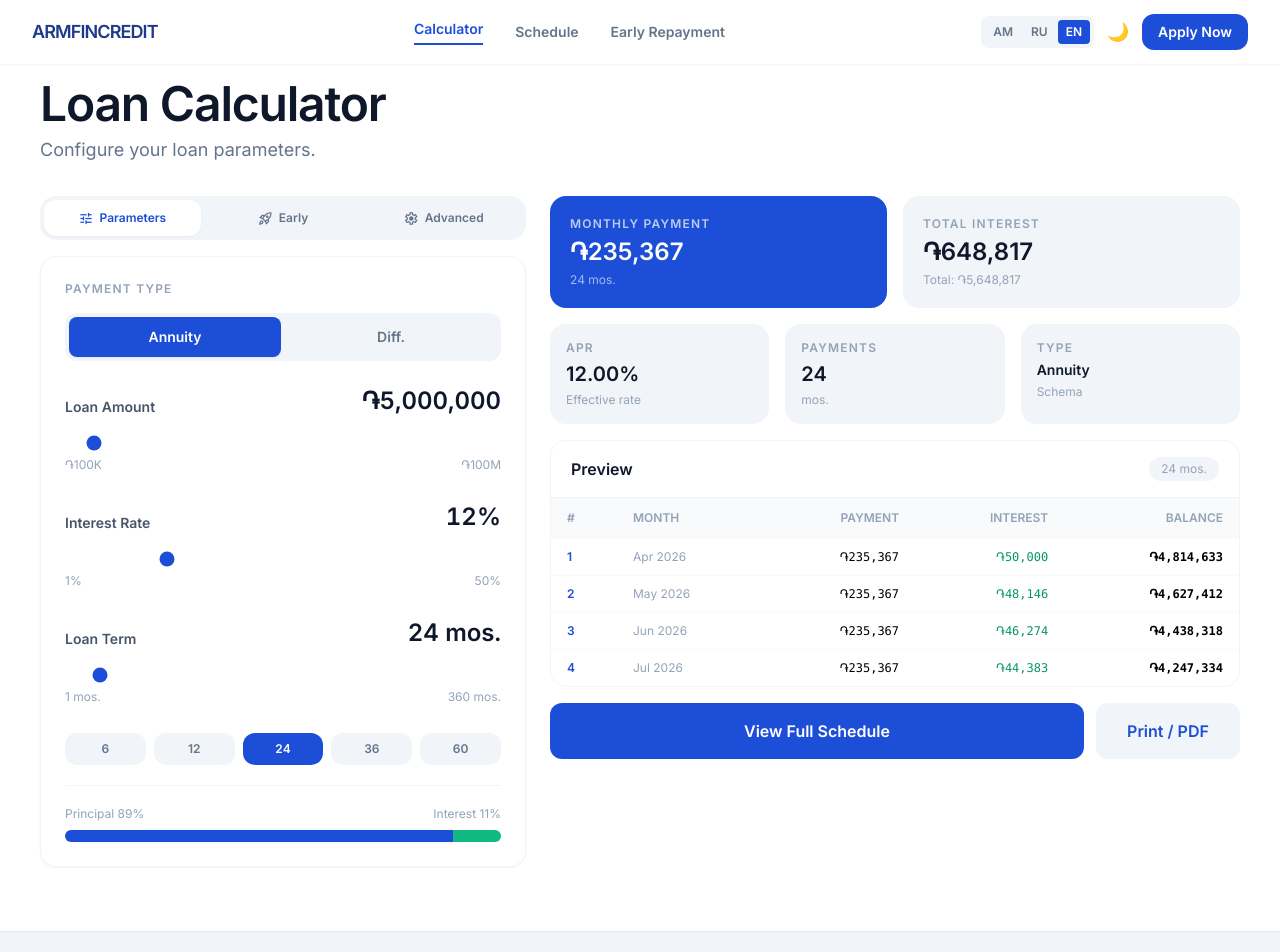
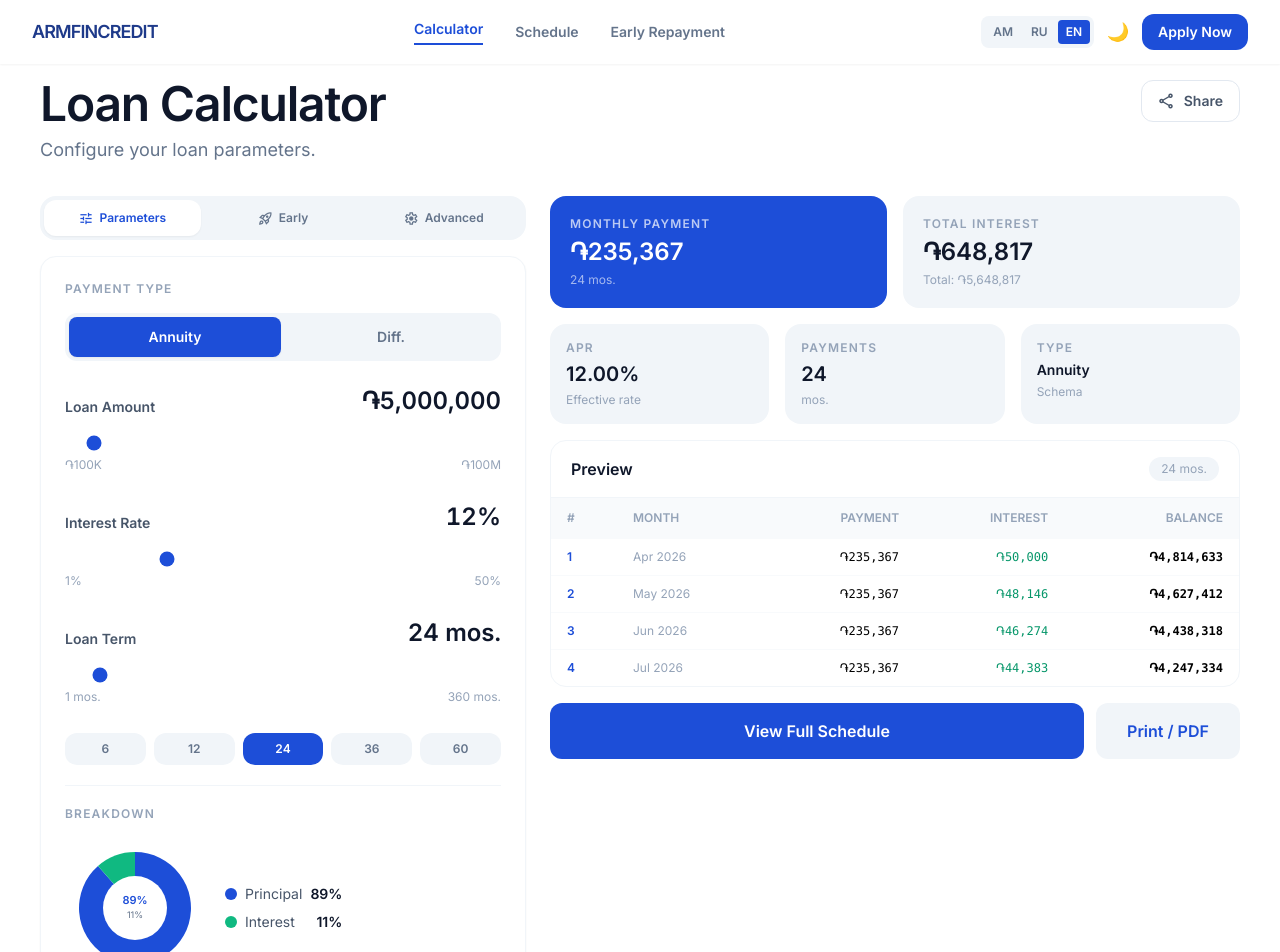
Before and after one commit to GenaCollection/editorial-fintech-app, a React (Vite) app: page / in a window 1280 px wide. Shown: the top 952 px of the page. Built offline with nearby package versions, Linux system fonts and the light colour scheme.

Commit message:
feat(D+E+F+G): 404 page, share URL, CSV export, pie chart

```diff
--- a/src/App.jsx
+++ b/src/App.jsx
@@ -9,6 +9,7 @@ import SchedulePage from './pages/SchedulePage.jsx'
 import EarlyPage from './pages/EarlyPage.jsx'
 import PrivacyPage from './pages/PrivacyPage.jsx'
 import TermsPage from './pages/TermsPage.jsx'
+import NotFoundPage from './pages/NotFoundPage.jsx'
 
 function getInitialTheme() {
   try { var s = localStorage.getItem('afc_theme'); if (s === 'dark' || s === 'light') return s } catch(e) {}
@@ -54,6 +55,7 @@ function AppInner() {
         <Route path="/early" element={<EarlyPage />} />
         <Route path="/privacy" element={<PrivacyPage />} />
         <Route path="/terms" element={<TermsPage />} />
+        <Route path="*" element={<NotFoundPage />} />
       </Routes>
       <Footer />
       <Link
--- a/src/pages/CalculatorPage.jsx
+++ b/src/pages/CalculatorPage.jsx
@@ -1,10 +1,59 @@
-import React, { useState, useMemo } from 'react'
-import { useNavigate } from 'react-router-dom'
+import React, { useState, useMemo, useEffect } from 'react'
+import { useNavigate, useSearchParams } from 'react-router-dom'
 import { useLoan, generateAmortization } from '../context/LoanContext.jsx'
 import { useLanguage } from '../context/LanguageContext.jsx'
 import { t } from '../i18n/labels.js'
 
 var SYM = '\u058f'
+
+// ── Pie chart (SVG, no deps) ──────────────────────────────────────────────────────────
+function PieChart(props) {
+  var principal = props.principal || 0
+  var interest = props.interest || 0
+  var lang = props.lang
+  var total = principal + interest
+  if (total <= 0) return null
+  var pctP = principal / total
+  var pctI = interest / total
+  var r = 56
+  var cx = 70; var cy = 70
+  // SVG arc helper
+  function arc(pct, startAngle) {
+    var angle = pct * 2 * Math.PI
+    var endAngle = startAngle + angle
+    var x1 = cx + r * Math.sin(startAngle)
+    var y1 = cy - r * Math.cos(startAngle)
+    var x2 = cx + r * Math.sin(endAngle)
+    var y2 = cy - r * Math.cos(endAngle)
+    var large = angle > Math.PI ? 1 : 0
+    return 'M ' + cx + ' ' + cy + ' L ' + x1 + ' ' + y1 + ' A ' + r + ' ' + r + ' 0 ' + large + ' 1 ' + x2 + ' ' + y2 + ' Z'
+  }
+  var pLabel = Math.round(pctP * 100) + '%'
+  var iLabel = Math.round(pctI * 100) + '%'
+  return (
+    <div className="flex items-center gap-5">
+      <svg width="140" height="140" viewBox="0 0 140 140">
+        <path d={arc(pctP, 0)} fill="#1d4ed8" />
+        <path d={arc(pctI, pctP * 2 * Math.PI)} fill="#10b981" />
+        <circle cx={cx} cy={cy} r="32" fill="white" className="dark:fill-slate-900" />
+        <text x={cx} y={cy - 4} textAnchor="middle" fontSize="11" fontWeight="bold" fill="#1d4ed8">{pLabel}</text>
+        <text x={cx} y={cy + 10} textAnchor="middle" fontSize="9" fill="#64748b">{iLabel}</text>
+      </svg>
+      <div className="space-y-2 text-sm">
+        <div className="flex items-center gap-2">
+          <span className="w-3 h-3 rounded-full bg-blue-700 inline-block"></span>
+          <span className="text-slate-600 dark:text-slate-300">{t(lang,'calc','principal')}</span>
+          <span className="font-bold text-slate-900 dark:text-white ml-auto">{pLabel}</span>
+        </div>
+        <div className="flex items-center gap-2">
+          <span className="w-3 h-3 rounded-full bg-emerald-500 inline-block"></span>
+          <span className="text-slate-600 dark:text-slate-300">{t(lang,'calc','interest')}</span>
+          <span className="font-bold text-slate-900 dark:text-white ml-auto">{iLabel}</span>
+        </div>
+      </div>
+    </div>
+  )
+}
 
 // ── Reusable dual-input (slider + number field) ───────────────────────────────
 function DualInput(props) {
@@ -67,8 +116,8 @@ function LoanTypeToggle(props) {
   var onChange = props.onChange
   var lang = props.lang
   var types = [
-    { key: 'annuity',        label: function(l) { return t(l, 'calc', 'annuity') } },
-    { key: 'differentiated', label: function(l) { return t(l, 'calc', 'diff') } }
+    { key: 'annuity',        label: function(l) { return t(l,'calc','annuity') } },
+    { key: 'differentiated', label: function(l) { return t(l,'calc','diff') } }
   ]
   return (
     <div className="flex bg-slate-100 dark:bg-slate-800 rounded-xl p-1 gap-1 mb-6">
@@ -135,8 +184,7 @@ function EarlyPanel(props) {
       var res = generateAmortization(loanState.amount, loanState.rate, loanState.term, eps, loanState.loanType)
       var interest = 0; for (var j = 0; j < res.schedule.length; j++) interest += res.schedule[j].interest
       return {
-        extra: extra,
-        months: res.schedule.length,
+        extra: extra, months: res.schedule.length,
         monthsSaved: baseComputed.months > res.schedule.length ? baseComputed.months - res.schedule.length : 0,
         saved: baseComputed.interest > interest ? baseComputed.interest - interest : 0
       }
@@ -166,7 +214,6 @@ function EarlyPanel(props) {
           </div>
         </div>
       )}
-
       <div className="bg-slate-50 dark:bg-slate-800/50 rounded-2xl p-5">
         <div className="text-xs font-bold uppercase tracking-widest text-slate-400 mb-4">{t(lang,'early','addEarly')}</div>
         <div className="grid grid-cols-2 gap-3 mb-3">
@@ -189,7 +236,6 @@ function EarlyPanel(props) {
           {t(lang,'early','addPayment')}
         </button>
       </div>
-
       {extraPayments.length > 0 && (
         <div className="space-y-2">
           {extraPayments.map(function(ep) {
@@ -206,7 +252,6 @@ function EarlyPanel(props) {
           })}
         </div>
       )}
-
       <div>
         <div className="text-xs font-bold uppercase tracking-widest text-slate-400 mb-3">{t(lang,'early','extraHdr')}</div>
         <div className="overflow-x-auto rounded-2xl border border-slate-100 dark:border-slate-800">
@@ -283,14 +328,12 @@ function AdvancedPanel(props) {
           <p className="text-xs text-slate-400 mt-2">{t(lang,'adv','insNote')}</p>
         </div>
       </div>
-
       <div className="bg-slate-50 dark:bg-slate-800/50 rounded-2xl p-5">
         <label className="block text-xs font-bold text-slate-400 uppercase tracking-widest mb-3">{t(lang,'adv','startDate')}</label>
         <input type="month" value={loanState.startDate}
           onChange={function(e) { set('startDate')(e.target.value) }}
           className="bg-white dark:bg-slate-800 border border-slate-200 dark:border-slate-700 rounded-xl px-3 py-2.5 font-bold text-slate-900 dark:text-white outline-none focus:border-blue-400" />
       </div>
-
       <div className="bg-amber-50 dark:bg-amber-900/20 border border-amber-200 dark:border-amber-800 rounded-2xl p-5 text-sm text-amber-800 dark:text-amber-200">
         <span className="font-bold">&#9432;</span>{' '}{t(lang,'adv','aprNote')}
       </div>
@@ -310,10 +353,38 @@ export default function CalculatorPage() {
   var apr = ctx.apr
   var navigate = useNavigate()
   var lang = useLanguage().language
+  var searchParamsArr = useSearchParams()
+  var searchParams = searchParamsArr[0]
+
+  // ─ E: Restore state from URL params on mount ──────────────────────────────
+  useEffect(function() {
+    var a = Number(searchParams.get('amount'))
+    var r = Number(searchParams.get('rate'))
+    var m = Number(searchParams.get('term'))
+    var tp = searchParams.get('type')
+    if (a > 0 || r > 0 || m > 0) {
+      setLoanState(function(prev) {
+        return {
+          amount:    a > 0 ? Math.min(100000000, Math.max(100000, a)) : prev.amount,
+          rate:      r > 0 ? Math.min(50, Math.max(0.1, r))           : prev.rate,
+          term:      m > 0 ? Math.min(360, Math.max(1, m))            : prev.term,
+          loanType:  tp === 'differentiated' ? 'differentiated'       : prev.loanType,
+          fee:       prev.fee,
+          insurance: prev.insurance,
+          startDate: prev.startDate
+        }
+      })
+    }
+  // eslint-disable-next-line react-hooks/exhaustive-deps
+  }, [])
 
   var tabArr = useState('params')
   var activeTab = tabArr[0]
   var setTab = tabArr[1]
+
+  var copiedArr = useState(false)
+  var copied = copiedArr[0]
+  var setCopied = copiedArr[1]
 
   var amount = loanState.amount
   var rate = loanState.rate
@@ -326,6 +397,21 @@ export default function CalculatorPage() {
         var n = { amount: prev.amount, rate: prev.rate, term: prev.term, loanType: prev.loanType, fee: prev.fee, insurance: prev.insurance, startDate: prev.startDate }
         n[key] = v; return n
       })
+    }
+  }
+
+  // ─ E: Copy share link ────────────────────────────────────────────────────
+  function handleShare() {
+    var url = window.location.origin + '/?amount=' + amount + '&rate=' + rate + '&term=' + term + '&type=' + loanState.loanType
+    if (navigator.clipboard && navigator.clipboard.writeText) {
+      navigator.clipboard.writeText(url).then(function() {
+        setCopied(true)
+        setTimeout(function() { setCopied(false) }, 2000)
+      })
+    } else {
+      var el = document.createElement('textarea')
+      el.value = url; document.body.appendChild(el); el.select(); document.execCommand('copy'); document.body.removeChild(el)
+      setCopied(true); setTimeout(function() { setCopied(false) }, 2000)
     }
   }
 
@@ -344,16 +430,28 @@ export default function CalculatorPage() {
 
   return (
     <main className="flex-1 px-4 md:px-10 pt-20 pb-16 max-w-7xl mx-auto w-full">
-      <div className="mb-8">
-        <h1 className="text-4xl md:text-5xl font-extrabold text-slate-900 dark:text-slate-100 tracking-tight mb-2">
-          {t(lang,'calc','title')}
-        </h1>
-        <p className="text-lg text-slate-500 dark:text-slate-400">{t(lang,'calc','desc')}</p>
+      <div className="mb-8 flex flex-wrap items-start justify-between gap-4">
+        <div>
+          <h1 className="text-4xl md:text-5xl font-extrabold text-slate-900 dark:text-slate-100 tracking-tight mb-2">
+            {t(lang,'calc','title')}
+          </h1>
+          <p className="text-lg text-slate-500 dark:text-slate-400">{t(lang,'calc','desc')}</p>
+        </div>
+        {/* E: Share button */}
+        <button onClick={handleShare}
+          className={'flex items-center gap-2 px-4 py-2.5 rounded-xl text-sm font-bold border transition-all ' +
+            (copied
+              ? 'bg-emerald-50 border-emerald-300 text-emerald-700 dark:bg-emerald-900/20 dark:border-emerald-700 dark:text-emerald-400'
+              : 'bg-white dark:bg-slate-900 border-slate-200 dark:border-slate-700 text-slate-600 dark:text-slate-300 hover:border-blue-400 hover:text-blue-700')}>
+          <span className="material-symbols-outlined" style={{fontSize:'18px'}}>{copied ? 'check_circle' : 'share'}</span>
+          {copied
+            ? (lang === 'RU' ? 'Скопировано!' : lang === 'AM' ? 'Պատլվածալ է!' : 'Copied!')
+            : (lang === 'RU' ? 'Поделитьսя' : lang === 'AM' ? 'կիսառել' : 'Share')}
+        </button>
       </div>
 
       <div className="grid grid-cols-1 lg:grid-cols-12 gap-6">
         <div className="lg:col-span-5 space-y-4">
-
           <div className="flex bg-slate-100 dark:bg-slate-800 rounded-2xl p-1 gap-1">
             {tabs.map(function(tb) {
               return (
@@ -382,28 +480,19 @@ export default function CalculatorPage() {
                 }}
                 lang={lang}
               />
-              <DualInput
-                label={t(lang,'calc','amount')}
-                value={amount} min={100000} max={100000000} step={100000}
+              <DualInput label={t(lang,'calc','amount')} value={amount} min={100000} max={100000000} step={100000}
                 onChange={set('amount',100000,100000000)}
                 format={function(v) { return SYM + v.toLocaleString() }}
-                minLabel={SYM+'100K'} maxLabel={SYM+'100M'}
-              />
-              <DualInput
-                label={t(lang,'calc','rate')}
-                value={rate} min={1} max={50} step={0.5}
+                minLabel={SYM+'100K'} maxLabel={SYM+'100M'} />
+              <DualInput label={t(lang,'calc','rate')} value={rate} min={1} max={50} step={0.5}
                 onChange={set('rate',0.1,50)}
                 format={function(v) { return v }}
-                suffix="%" minLabel="1%" maxLabel="50%"
-              />
-              <DualInput
-                label={t(lang,'calc','term')}
-                value={term} min={1} max={360} step={1}
+                suffix="%" minLabel="1%" maxLabel="50%" />
+              <DualInput label={t(lang,'calc','term')} value={term} min={1} max={360} step={1}
                 onChange={set('term',1,360)}
                 format={function(v) { return v }}
                 suffix={' '+t(lang,'calc','months')}
-                minLabel={'1 '+t(lang,'calc','months')} maxLabel={'360 '+t(lang,'calc','months')}
-              />
+                minLabel={'1 '+t(lang,'calc','months')} maxLabel={'360 '+t(lang,'calc','months')} />
               <div className="grid grid-cols-5 gap-2">
                 {[6,12,24,36,60].map(function(v) {
                   return (
@@ -414,15 +503,10 @@ export default function CalculatorPage() {
                   )
                 })}
               </div>
+              {/* G: Pie chart */}
               <div className="mt-5 pt-5 border-t border-slate-100 dark:border-slate-800">
-                <div className="flex justify-between text-xs text-slate-400 mb-2">
-                  <span>{t(lang,'calc','principal')} {pct}%</span>
-                  <span>{t(lang,'calc','interest')} {100-pct}%</span>
-                </div>
-                <div className="flex rounded-full overflow-hidden h-3">
-                  <div className="bg-blue-700 transition-all" style={{width:pct+'%'}} />
-                  <div className="bg-emerald-500 transition-all" style={{width:(100-pct)+'%'}} />
-                </div>
+                <p className="text-xs font-bold uppercase tracking-widest text-slate-400 mb-4">{t(lang,'calc','breakd')}</p>
+                <PieChart principal={amount} interest={Math.round(totalInterest)} lang={lang} />
               </div>
             </div>
           )}
@@ -443,12 +527,8 @@ export default function CalculatorPage() {
         <div className="lg:col-span-7 space-y-4">
           <div className="grid grid-cols-2 gap-4">
             <StatCard accent label={t(lang,'calc','monthly')}
-              value={isDiff
-                ? (SYM+Math.round(firstPayment).toLocaleString())
-                : (SYM+Math.round(monthlyPayment).toLocaleString())}
-              sub={isDiff
-                ? (t(lang,'calc','firstDown')+' '+SYM+Math.round(lastPayment).toLocaleString())
-                : (term+' '+t(lang,'calc','months'))}
+              value={isDiff ? (SYM+Math.round(firstPayment).toLocaleString()) : (SYM+Math.round(monthlyPayment).toLocaleString())}
+              sub={isDiff ? (t(lang,'calc','firstDown')+' '+SYM+Math.round(lastPayment).toLocaleString()) : (term+' '+t(lang,'calc','months'))}
             />
             <StatCard label={t(lang,'calc','totalInt')}
               value={SYM+Math.round(totalInterest).toLocaleString()}
--- /dev/null
+++ b/src/pages/NotFoundPage.jsx
@@ -0,0 +1,28 @@
+import React from 'react'
+import { Link } from 'react-router-dom'
+import { useLanguage } from '../context/LanguageContext.jsx'
+import { t } from '../i18n/labels.js'
+
+export default function NotFoundPage() {
+  var lang = useLanguage().language
+  return (
+    <main className="flex-1 flex flex-col items-center justify-center min-h-[70vh] px-6 text-center">
+      <div className="text-8xl font-black text-blue-700 mb-4 select-none">404</div>
+      <h1 className="text-3xl font-extrabold text-slate-900 dark:text-slate-100 mb-3">
+        {t(lang, 'common', 'notFound')}
+      </h1>
+      <p className="text-slate-500 dark:text-slate-400 mb-8 max-w-sm">
+        {lang === 'RU'
+          ? 'Запрашиваемая страница не существует или была перемещена.'
+          : lang === 'AM'
+          ? 'Այս էջը գոյություն չունի կամ տեղափոխվել է։'
+          : 'The page you are looking for does not exist or has been moved.'}
+      </p>
+      <Link to="/"
+        className="inline-flex items-center gap-2 bg-blue-700 text-white px-6 py-3 rounded-xl font-bold hover:bg-blue-800 active:scale-95 transition-all">
+        <span className="material-symbols-outlined" style={{fontSize:'18px'}}>arrow_back</span>
+        {t(lang, 'common', 'home')}
+      </Link>
+    </main>
+  )
+}
--- a/src/pages/SchedulePage.jsx
+++ b/src/pages/SchedulePage.jsx
@@ -6,6 +6,29 @@ import Sidebar from '../components/Sidebar.jsx'
 
 var SYM = '\u058f'
 var PER = 12
+
+// ── F: CSV export helper ──────────────────────────────────────────────────────────
+function exportCSV(schedule, loanState, lang) {
+  var hdr = ['#', t(lang,'sched','month'), t(lang,'sched','payment'), t(lang,'sched','principal'), t(lang,'sched','interest'), t(lang,'sched','balance'), 'Extra']
+  var rows = schedule.map(function(r) {
+    return [r.month, r.label, Math.round(r.payment), Math.round(r.principal), Math.round(r.interest), Math.round(r.balance), Math.round(r.extra || 0)]
+  })
+  var meta = [
+    ['ArmFinCredit — Amortization Schedule'],
+    ['Amount', loanState.amount, 'Rate', loanState.rate + '%', 'Term', loanState.term + ' mo.', 'Type', loanState.loanType],
+    []
+  ]
+  var csv = meta.map(function(r) { return r.join(',') }).join('\n')
+    + hdr.join(',') + '\n'
+    + rows.map(function(r) { return r.join(',') }).join('\n')
+  var blob = new Blob([csv], { type: 'text/csv;charset=utf-8;' })
+  var url = URL.createObjectURL(blob)
+  var a = document.createElement('a')
+  a.href = url
+  a.download = 'amortization_schedule.csv'
+  document.body.appendChild(a); a.click()
+  document.body.removeChild(a); URL.revokeObjectURL(url)
+}
 
 export default function SchedulePage() {
   var ctx = useLoan()
@@ -17,14 +40,11 @@ export default function SchedulePage() {
   var lang = useLanguage().language
 
   var amtArr = useState('')
-  var extraAmount = amtArr[0]
-  var setExtraAmount = amtArr[1]
+  var extraAmount = amtArr[0]; var setExtraAmount = amtArr[1]
   var moArr = useState(1)
-  var extraMonth = moArr[0]
-  var setExtraMonth = moArr[1]
+  var extraMonth = moArr[0]; var setExtraMonth = moArr[1]
   var pgArr = useState(1)
-  var page = pgArr[0]
-  var setPage = pgArr[1]
+  var page = pgArr[0]; var setPage = pgArr[1]
 
   var base = useMemo(function() {
     return generateAmortization(loanState.amount, loanState.rate, loanState.term, []).schedule
@@ -57,9 +77,18 @@ export default function SchedulePage() {
     <div className="flex pt-16 min-h-screen">
       <Sidebar />
       <main className="flex-1 px-6 lg:px-10 py-10 max-w-5xl mx-auto overflow-x-hidden">
-        <div className="mb-8">
-          <h1 className="text-4xl font-extrabold text-slate-900 dark:text-slate-100 tracking-tight mb-2">{t(lang,'sched','title')}</h1>
-          <p className="text-lg text-slate-500 dark:text-slate-400">{t(lang,'sched','desc')}</p>
+        <div className="mb-8 flex flex-wrap items-start justify-between gap-4">
+          <div>
+            <h1 className="text-4xl font-extrabold text-slate-900 dark:text-slate-100 tracking-tight mb-2">{t(lang,'sched','title')}</h1>
+            <p className="text-lg text-slate-500 dark:text-slate-400">{t(lang,'sched','desc')}</p>
+          </div>
+          {/* F: CSV export button */}
+          <button
+            onClick={function() { exportCSV(schedule, loanState, lang) }}
+            className="flex items-center gap-2 px-4 py-2.5 bg-white dark:bg-slate-900 border border-slate-200 dark:border-slate-700 rounded-xl text-sm font-bold text-slate-600 dark:text-slate-300 hover:border-emerald-400 hover:text-emerald-700 transition-all">
+            <span className="material-symbols-outlined" style={{fontSize:'18px'}}>download</span>
+            {lang === 'RU' ? 'Скачать CSV' : lang === 'AM' ? 'Բեռնել CSV' : 'Export CSV'}
+          </button>
         </div>
 
         <div className="grid grid-cols-1 lg:grid-cols-2 gap-6 mb-8">
```
